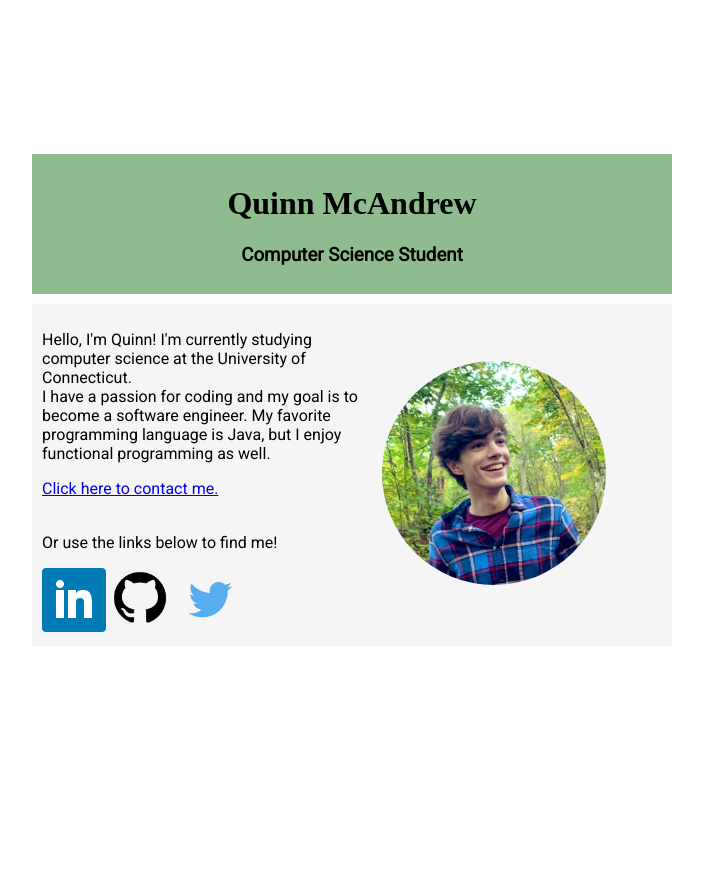
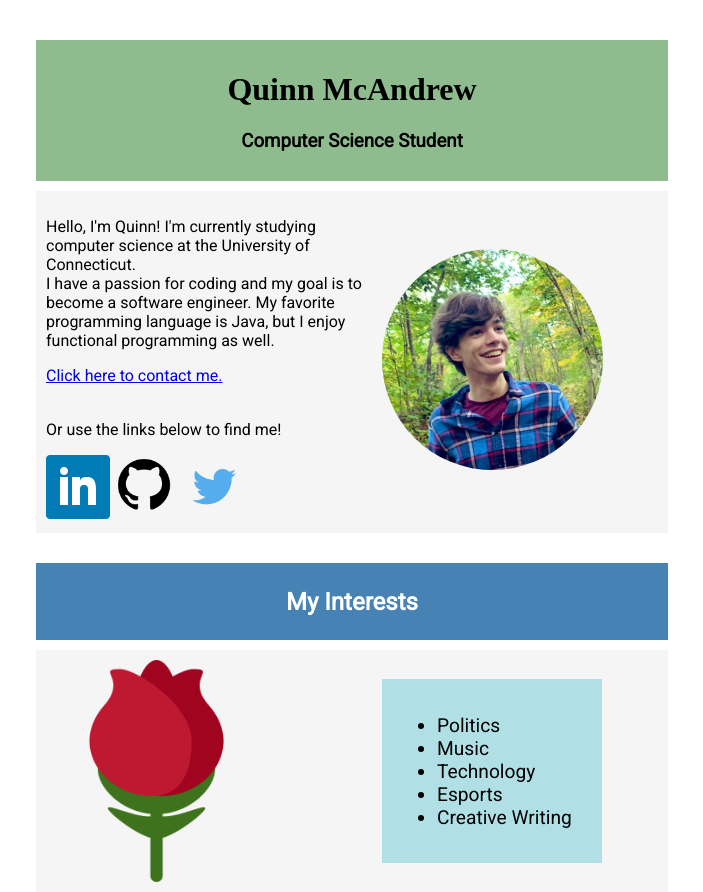
Before and after one commit to Quinnjo/quinnjo.github.io, a plain HTML site: page index.html in a window 1280 px wide. Shown: the whole page, without its empty margins (288-991 px from the left). Before the commit the page ends 800 px from the top, so only its background shows below. Drawn offline with Linux system fonts and the light colour scheme.

Commit message:
Added interests

```diff
--- a/index.html
+++ b/index.html
@@ -30,7 +30,7 @@
 				</div>
 
 				<div>
-					<a class="imageLink" href="https://www.linkedin.com/in/quinn-mcandrew/" target="blank" title="LinkedIn">
+					<a class="imageLink" href="https://www.linkedin.com/in/quinn-mcandrew/" target="_blank" title="LinkedIn">
 						<img class="linkimg" src="img/linkedin.png" alt="LinkedIn">
 					</a>
 
@@ -38,7 +38,7 @@
 						<img class="linkimg" src="img/github.png" alt="Github">
 					</a>
 
-					<a class="imageLink" href="https://twitter.com/Squinnjo" target="blank_" title="Twitter">
+					<a class="imageLink" href="https://twitter.com/Squinnjo" target="_blank" title="Twitter">
 						<img class="linkimg" src="img/twitter.png" alt="Twitter">
 					</a>
 				</div>
@@ -49,7 +49,32 @@
 					<img class="photo" src="img/profile.jpg" alt="Portrait">
 				</div>
 			</div>
+
 		</div>
+
+		<div class="header2">
+			<h2>My Interests</h2>
+		</div>
+
+		<div class="internal">
+			<div class="left">
+				<img src="img/rose.png" alt="rose" style="max-width: 70%">
+			</div>
+			<div class="right">
+				<div class="interests">
+					<ul>
+						<li>Politics</li>
+						<li>Music</li>
+						<li>Technology</li>
+						<li>Esports</li>
+						<li>Creative Writing</li>
+					</ul>
+				</div>
+			</div>
+
+		</div>
+
+
 	</div>
 
 
--- a/styles.css
+++ b/styles.css
@@ -3,7 +3,6 @@ html, body {
 	align-items: center;
 	justify-content: center;
 	height: 100%;
-	margin: 0px;
 	padding: 0px;
 
 	font-family: 'Roboto';
@@ -18,8 +17,19 @@ html, body {
 	font-family: 'Times New Roman';
 }
 
+.header2 {
+	background-color: steelblue;
+	color: white;
+	padding: 5px;
+	margin-top: 20px;
+	text-align: center;
+
+	font-family: 'Roboto';
+}
+
 .wrapper {
 	background-color: white;
+	max-height: 90%;
 	max-width: 50%;
 	display: flex;
 	flex-direction: column;
@@ -30,6 +40,7 @@ html, body {
 	display: flex;
 	flex-direction: row;
 	margin-top: 10px;
+	margin-bottom: 10px;
 }
 
 .left, .right {
@@ -38,6 +49,14 @@ html, body {
 	max-width: 50%;
 	margin: 10px;
 	justify-content: center;
+}
+
+.interests {
+	background-color: powderblue;
+	color: black;
+	padding: 15px;
+	padding-right: 30px;
+	font-size: larger;
 }
 
 .photo {
```
Also changed, not shown: img/rose.png (added).
